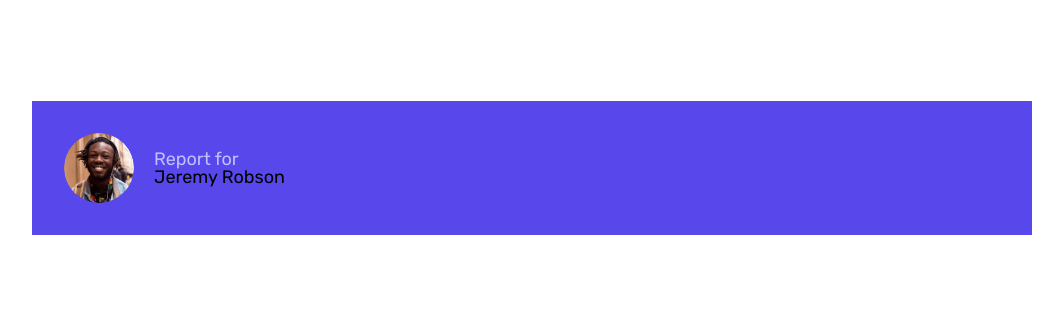
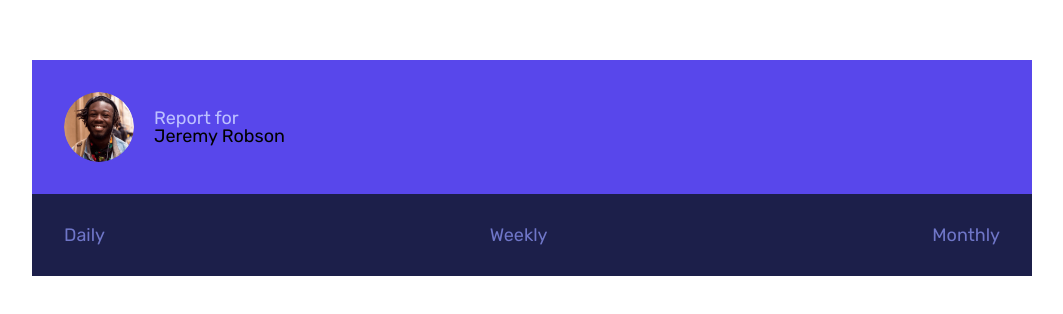
Before and after one commit to msunji/fe-mentor-time-tracking, a JavaScript app: page / in a window 1280 px wide. Shown: the part 232-546 px from the top of the page, without its empty margins (108-1171 px from the left). Built offline with nearby package versions, Linux system fonts and the light colour scheme; the HTML template or start-up script is replaced by a standard one.

Commit message:
Add filter options for daily, weekly, monthly data and style the text accordingly

```diff
--- a/src/components/Profile.js
+++ b/src/components/Profile.js
@@ -1,5 +1,10 @@
 import styled from 'styled-components';
 import profileImg from '../assets/img/image-jeremy.png';
+
+const ProfileContainer = styled.div`
+  background: var(--blue-dark);
+  border-radius: var(--curved-border);
+`;
 
 const ProfileInfo = styled.div`
   background: var(--blue);
@@ -22,21 +27,39 @@ const ProfileInfo = styled.div`
 `;
 
 const ProfileFilter = styled.div`
+  padding: 2rem 2rem;
+  display: inline-flex;
+  width: 100%;
+  justify-content: space-between;
+
+  p {
+    color: var(--blue-desat);
+
+    &:hover {
+      cursor: pointer;
+      color: var(--white);
+    }
+  }
 `;
 
 const Profile = (data) => {
 
   return (
-    <div>
+    <ProfileContainer>
       <ProfileInfo>
         <img src={profileImg} alt="Jeremy Robson" />
         <div>
           <p>Report for</p>
           <h1>Jeremy Robson</h1>
         </div>
+
       </ProfileInfo>
-
-    </div>
+      <ProfileFilter>
+        <p>Daily</p>
+        <p>Weekly</p>
+        <p>Monthly</p>
+      </ProfileFilter>
+    </ProfileContainer>
   );
 }
 
```
